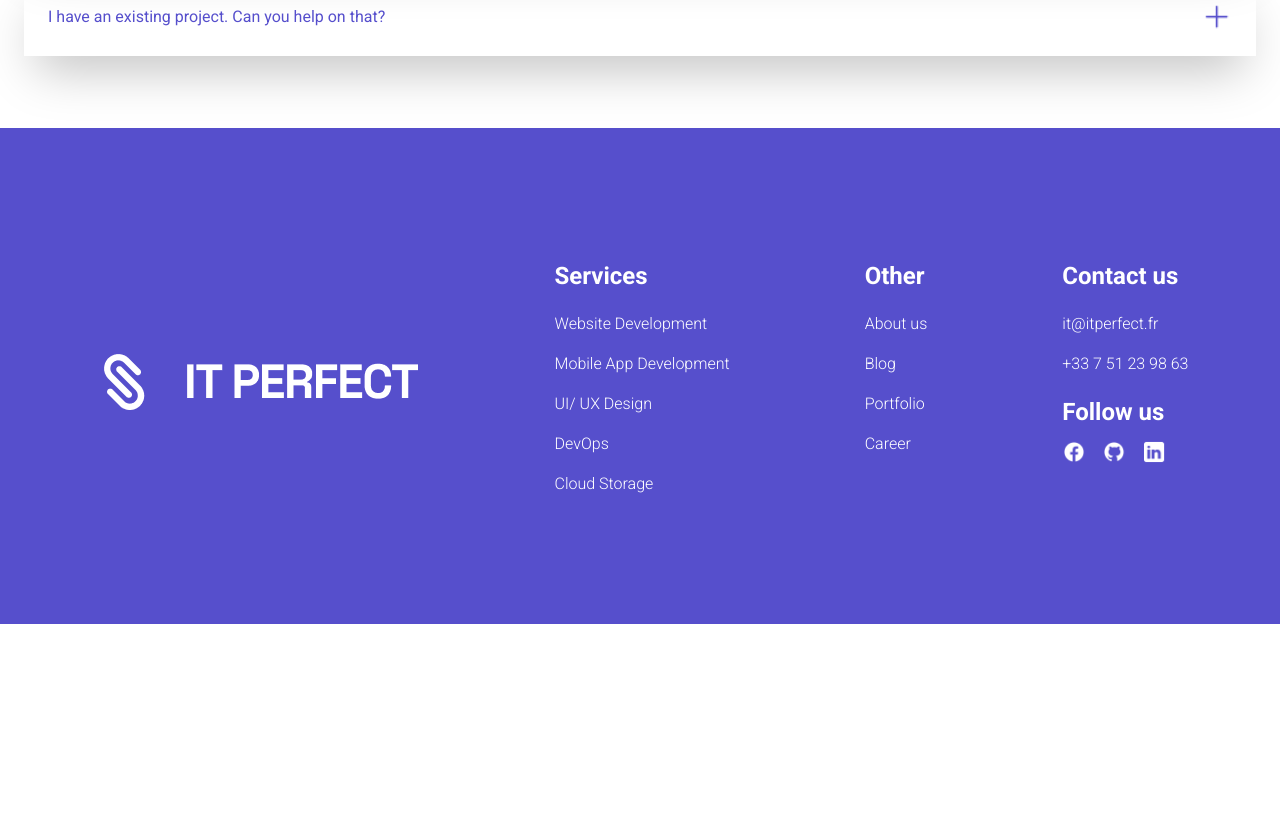
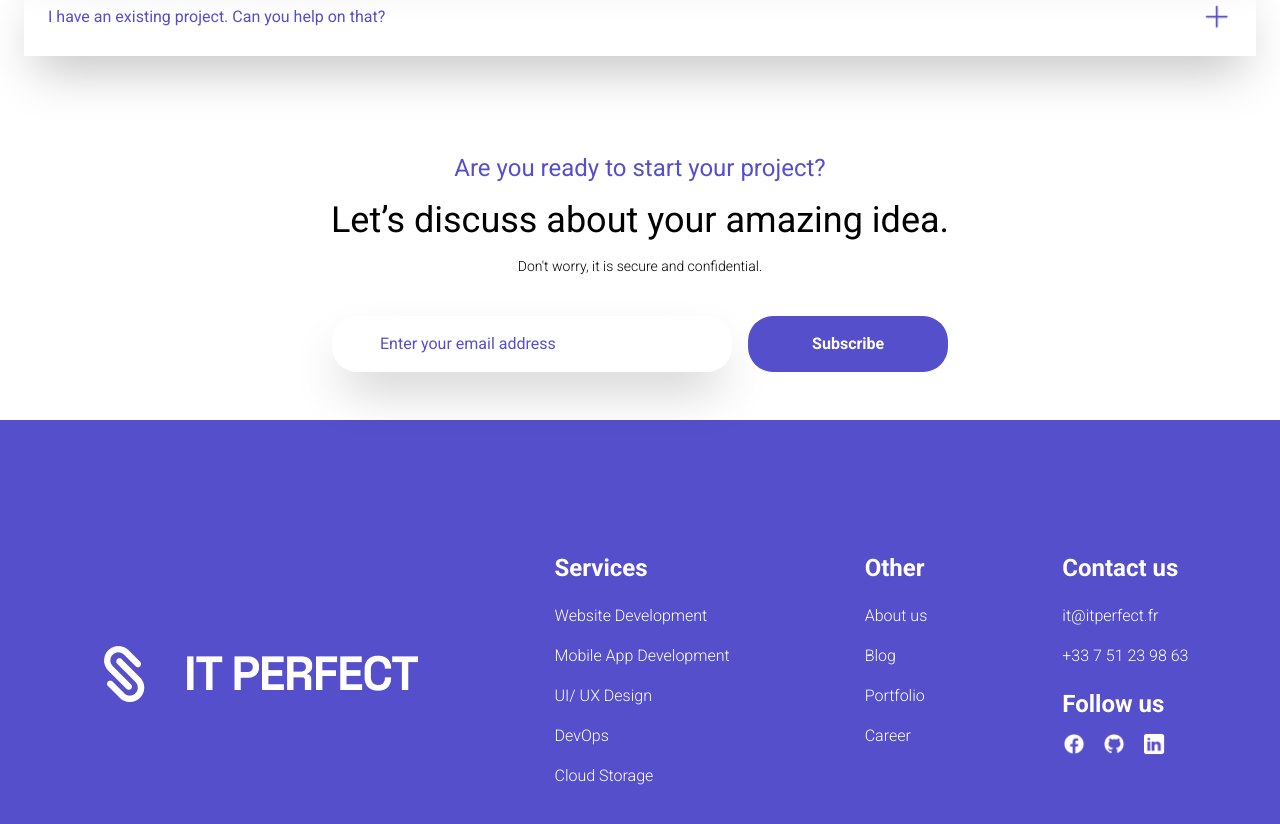
Before and after one commit to dushimeemma/reign-doer, a Next.js app: page / in a window 1280 px wide. Shown: the part 7460-8284 px from the top of the page. Before the commit the page ends 8084 px from the top, so only its background shows below. Built offline with nearby package versions, Linux system fonts and the light colour scheme.

Commit message:
feat(subscribe): subscribe page section

```diff
--- a/src/app/components/layout/pages/Landing.tsx
+++ b/src/app/components/layout/pages/Landing.tsx
@@ -22,7 +22,7 @@ export default function Landing() {
         </div>
         <div className="flex  items-center  w-full lg:w-[40vw]">
           <div className="w-[11.688rem]">
-            <Button>Book a free cal</Button>
+            <Button className="rounded-[1.875rem]">Book a free cal</Button>
           </div>
           <SeeMore classNames="ml-6" />
         </div>
--- a/src/app/components/layout/pages/Projects.tsx
+++ b/src/app/components/layout/pages/Projects.tsx
@@ -22,7 +22,9 @@ export default function Projects() {
         ))}
         <div className="w-full lg:w-1/3 flex justify-center items-center">
           <Link href="#">
-            <Button className="w-[11.625rem]">View our portfolio</Button>
+            <Button className="w-[11.625rem] rounded-[1.875rem]">
+              View our portfolio
+            </Button>
           </Link>
         </div>
       </div>
--- a/src/app/components/layout/widgets/Header.tsx
+++ b/src/app/components/layout/widgets/Header.tsx
@@ -28,7 +28,7 @@ export default function Header() {
           <span className="text-primary mr-6">Login</span>
         </Link>
         <Link href="#home">
-          <Button>Get Started</Button>
+          <Button className="rounded-[1.875rem]">Get Started</Button>
         </Link>
       </div>
       <div className="flex lg:hidden">
--- /dev/null
+++ b/src/app/components/layout/widgets/Subscribe.tsx
@@ -0,0 +1,24 @@
+import Title from "@/app/components/reusable/Title";
+import SubTitle from "@/app/components/reusable/SubTitle";
+import Button from "@/app/components/reusable/Button";
+
+export default function Subscribe() {
+  return (
+    <div className="w-screen flex flex-col items-center justify-center p-6 gap-4">
+      <Title title="Are you ready to start your project?" />
+      <SubTitle text="Let’s discuss about your amazing idea." />
+      <span className="font-light text-sm">
+        Don&apos;t worry, it is secure and confidential.
+      </span>
+      <div className="flex flex-row my-6 gap-4 w-full md:w-1/2">
+        <input
+          type="text"
+          name="email"
+          placeholder="Enter your email address"
+          className="py-4 px-3 lg:px-12 rounded-[1.563rem] w-2/3 shadow-2xl outline-none placeholder:text-primary text-primary"
+        />
+        <Button className="w-1/3 rounded-[1.563rem]">Subscribe</Button>
+      </div>
+    </div>
+  );
+}
--- a/src/app/components/reusable/Button.tsx
+++ b/src/app/components/reusable/Button.tsx
@@ -7,7 +7,7 @@ interface ButtonProps {
 export default function Button({ children, className, onClick }: ButtonProps) {
   return (
     <button
-      className={`bg-primary text-white py-2 px-4 rounded-[1.875rem] w-full font-semibold ${className}`}
+      className={`bg-primary text-white py-2 px-4 font-semibold ${className}`}
       type="button"
       onClick={onClick}
     >
--- a/src/app/page.tsx
+++ b/src/app/page.tsx
@@ -6,6 +6,7 @@ import Services from "./components/layout/pages/Services";
 import Team from "./components/layout/pages/Team";
 import Testimonials from "./components/layout/pages/Testimonials";
 import Video from "./components/layout/pages/Video";
+import Subscribe from "./components/layout/widgets/Subscribe";
 
 export default function Home() {
   return (
@@ -18,6 +19,7 @@ export default function Home() {
       <Blogs />
       <Testimonials />
       <Faq />
+      <Subscribe />
     </div>
   );
 }
```
